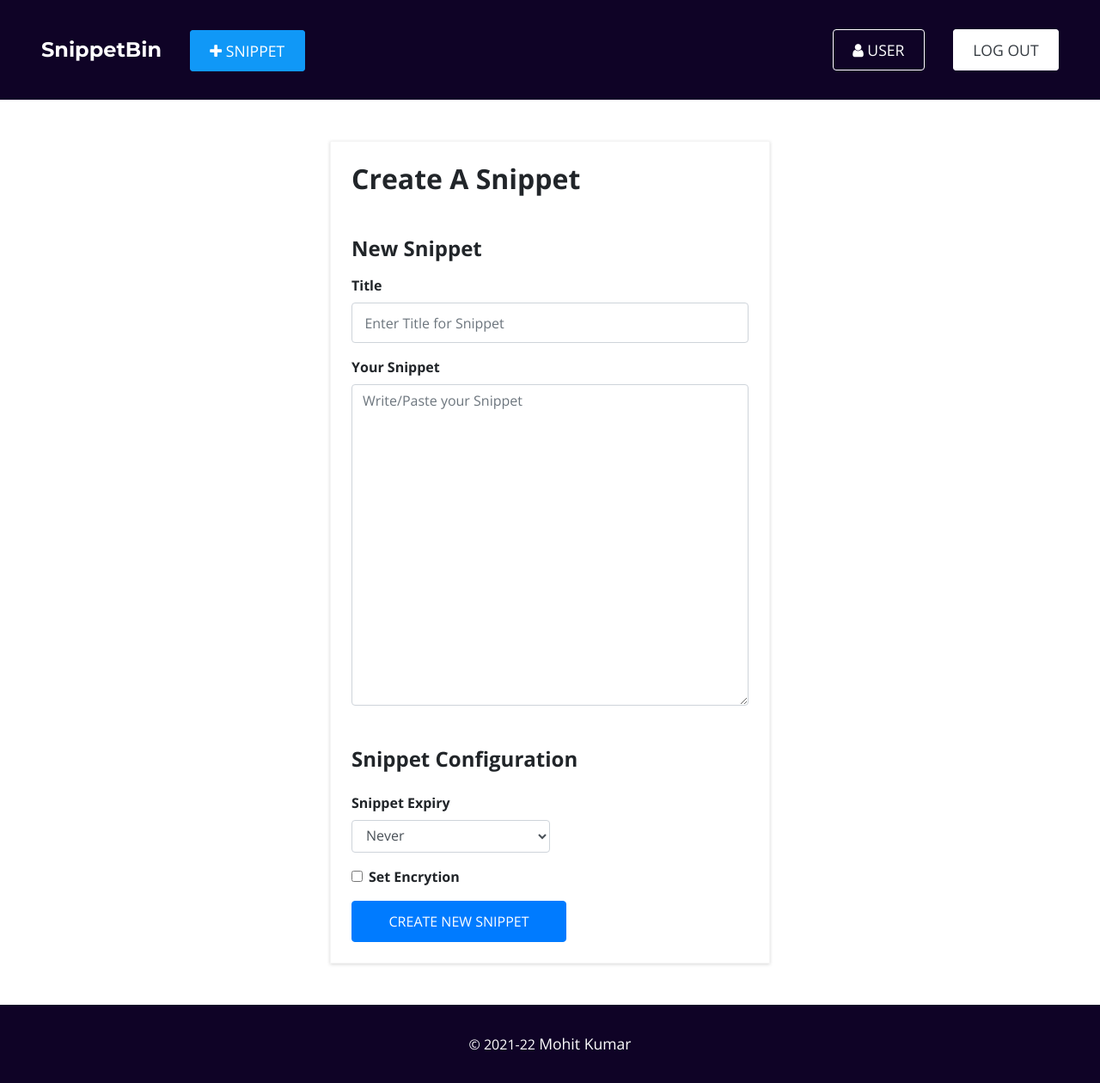
After one commit to mohit-kumar-behera/snippetbin, a Django app: page /snippet/1/edit/ in a window 1280 px wide. The commit adds this page. Shown: the whole page at 86% size. Run offline with Django 3.2, Linux system fonts and the light colour scheme; a user stored in the database is signed in; some libraries are stand-ins or nearby versions.

```diff
--- a/home/views.py
+++ b/home/views.py
@@ -2,6 +2,7 @@ from django.shortcuts import render, redirect
 from django.contrib import messages
 from django.contrib.auth import get_user_model
 from django.core.exceptions import MultipleObjectsReturned
+from snippet.models import Snippet
 
 User = get_user_model()
 
@@ -26,5 +27,9 @@ def dashboard_view(request, username):
   except MultipleObjectsReturned:
     user = User.objects.filter(username = username).first()
 
+
+  snippets_of_user = Snippet.objects.filter(user = user).order_by('-created_at')
+
   context['user'] = user
+  context['snippets'] = snippets_of_user
   return render(request, 'home/dashboard.html', context)
--- /dev/null
+++ b/snippet/templates/snippet/snippet-edit.html
@@ -0,0 +1,53 @@
+{% extends 'base.html' %}
+{% load static %}
+
+{% block title %}<title>Create Snippet | SnippetBin</title>{% endblock title %}
+
+{% block content %}
+
+<div class="mk-container form-wrapper">
+  <form id="create-snippet-form">
+    <h2 class="mb-5 font-weight-bold">Create A Snippet</h2>
+
+    <h4 class="mb-3 font-weight-bold">New Snippet</h4>
+    <div class="form-group">
+      <label for="title">Title</label>
+      <input type="text" class="form-control" id="title" name="title" placeholder="Enter Title for Snippet" spellcheck="false" required>
+    </div>
+    <div class="form-group">
+      <label for="snippet">Your Snippet</label>
+      <textarea class="form-control" id="snippet" name="snippet" rows="15" placeholder="Write/Paste your Snippet" spellcheck="false" required></textarea>
+    </div>
+
+    <h4 class="mt-5 mb-4 font-weight-bold">Snippet Configuration</h4>
+    <div class="form-group w-50">
+      <label for="expiry">Snippet Expiry</label>
+      <select id="expiry" name="expiry" class="form-control">
+        <option selected>Never</option>
+        <option>1 day</option>
+      </select>
+    </div>
+
+    <div class="form-group">
+      <div class="form-check">
+        <input class="form-check-input" type="checkbox" id="encryption" name="encryption">
+        <label class="form-check-label" for="encryption">
+          Set Encrytion
+        </label>
+      </div>
+    </div>
+
+    <div class="form-group encryption-key-div">
+      <label for="encryption-key">Encryption Key</label>
+      <input type="text" class="form-control" id="encryption-key" name="encryption-key" placeholder="Enter Encryption Key" spellcheck="false">
+    </div>
+    <button type="submit" class="btn btn-primary d-flex justify-content-center form-submit"  style="width:250px; padding: 0.7rem 1rem;">
+      <span>CREATE NEW SNIPPET</span>
+      <div class="spinner"></div>
+    </button>
+  </form>
+</div>
+
+<script type="module" src="{% static 'js/c_snippet.js' %}?{% now 'U' %}"></script>
+
+{% endblock content %}
--- a/snippet/urls.py
+++ b/snippet/urls.py
@@ -5,5 +5,6 @@ app_name = 'snippet'
 
 urlpatterns = [
   path('', views.snippet_create_view, name = 'snippet'),
-  path('<str:sid>/', views.snippet_detail_view, name = 'snippet_detail')
+  path('<str:sid>/', views.snippet_detail_view, name = 'snippet_detail'),
+  path('<str:sid>/edit/', views.snippet_edit_view, name = 'snippet_edit')
 ]
--- a/snippet/views.py
+++ b/snippet/views.py
@@ -9,3 +9,8 @@ def snippet_create_view(request):
 
 def snippet_detail_view(request, sid):
   return render(request, 'snippet/snippet-detail.html')
+
+
+@login_required(login_url = 'account:login')
+def snippet_edit_view(request, sid):
+  return render(request, 'snippet/snippet-edit.html')
--- a/static/css/style.css
+++ b/static/css/style.css
@@ -141,7 +141,8 @@ a.button-fill:hover {
   font-size: 1.5rem;
 }
 
-.navlink.snippet-btn {
+.navlink.snippet-btn,
+.dashboard.snippet-btn {
   background-color: var(--blue);
   border-color: var(--blue);
 }
@@ -346,3 +347,9 @@ input.form-control {
   display: flex;
   flex-direction: column;
 }
+.message-box {
+  width: 50%;
+  margin: auto;
+  padding: 2rem;
+  text-align: center;
+}
```
Also changed, not shown: home/templates/home/dashboard.html (+13 -18 lines), snippet/api/serializers.py (+1 -12 lines), snippet/models.py (+19 -0 lines), db.sqlite3.
